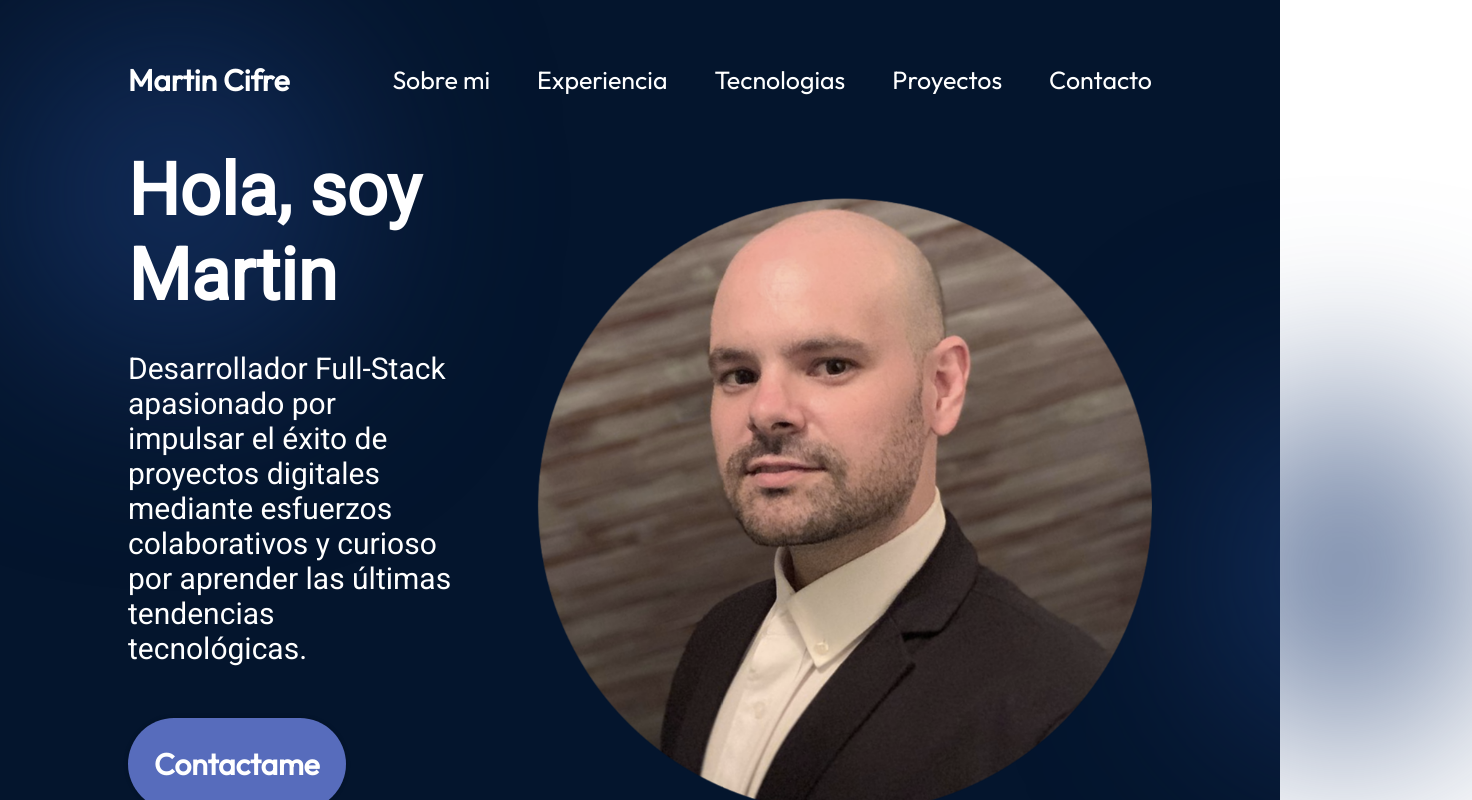
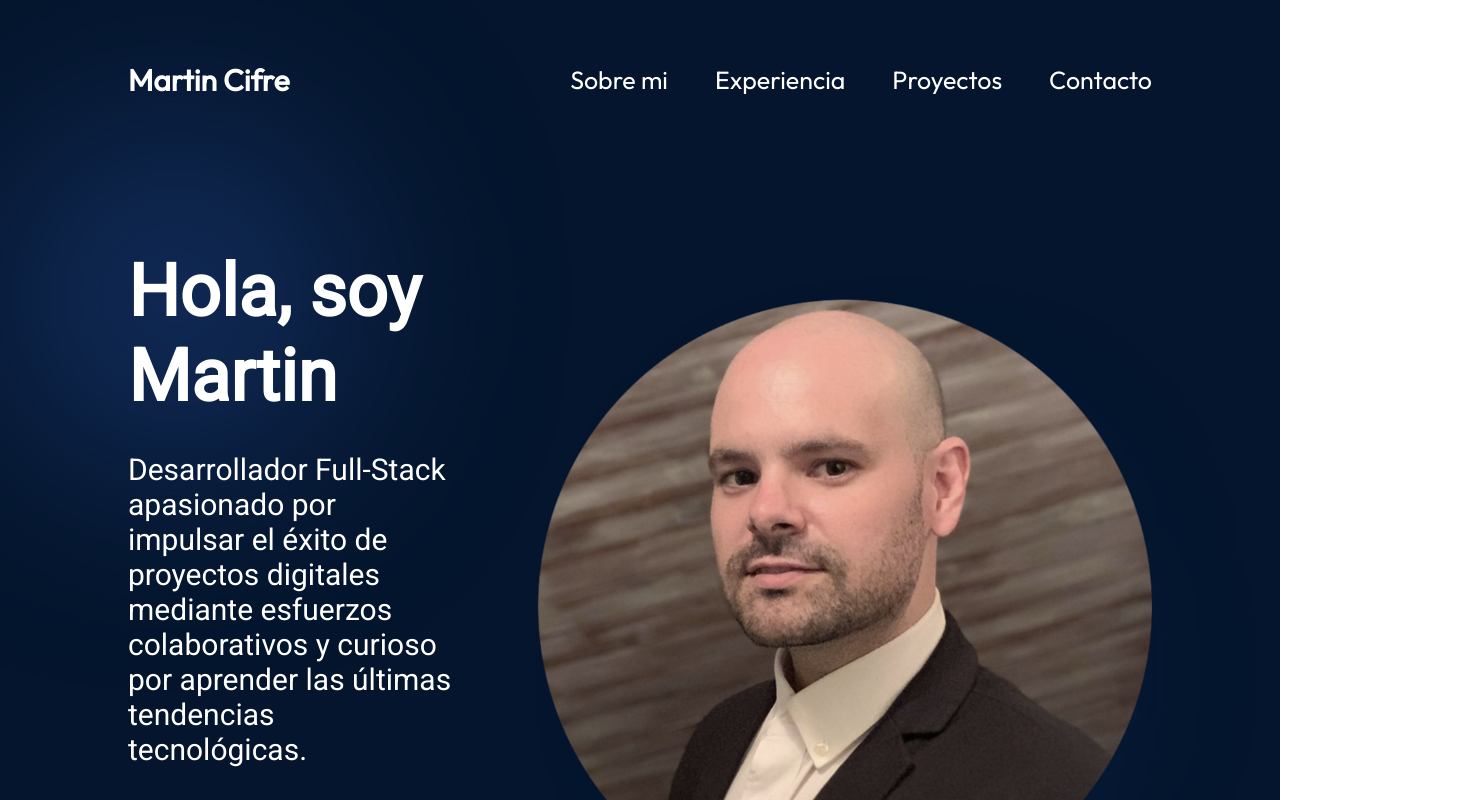
Before and after one commit to Martin-Cifre/portfolioReact, a React (Vite) app in the folder portfolioReact/: page / in a window 1280 px wide. Shown: the top 800 px of the page, 1472 px wide, since content can reach past the window. Built offline with nearby package versions, Linux system fonts and the light colour scheme.

Commit message:
correcciones generales

```diff
--- a/portfolioReact/src/components/Home/home.module.css
+++ b/portfolioReact/src/components/Home/home.module.css
@@ -7,6 +7,7 @@
     justify-content: space-between;
     margin-top: 49px;
     z-index: 1;
+    margin-top: 150px;
     margin-left: 10%;
     margin-right: 10%;
 }
@@ -96,7 +97,7 @@
     min-width: 250px;
     min-height: 350px;
     top: 246px;
-    right: -25vw;
+    right: 10vw;
     border-radius: 764px;
     background: rgba(25,55,109,0.7);
     filter: blur(100px);
@@ -108,6 +109,7 @@
 
     .container{
         flex-direction: column-reverse;
+        margin-top: 25px;
     }
 
     .content {
--- a/portfolioReact/src/components/navbar/navbar.jsx
+++ b/portfolioReact/src/components/navbar/navbar.jsx
@@ -27,9 +27,6 @@ export const Navbar = () => {
               <a href="#experiencia">Experiencia</a>
             </li>
             <li>
-              <a href="#tecnologias">Tecnologias</a>
-            </li>
-            <li>
               <a href="#proyectos">Proyectos</a>
             </li>
             <li>
```
